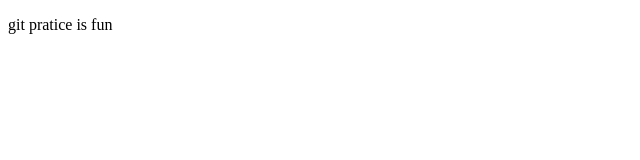
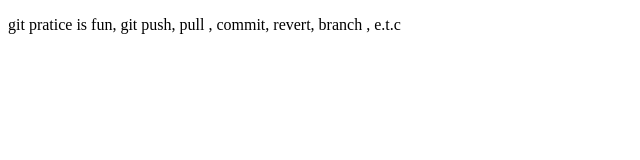
Before and after one commit to 16navigabraham/gitpratice, a plain HTML site: page test.html in a window 1280 px wide. Shown: the whole page, without its empty margins (0-640 px from the left). Drawn offline with Linux system fonts and the light colour scheme.

Commit message:
Update test.html
updated test.html

Co-Authored-By: Qasim Rokeeb <117784021+Qasim-Rokeeb@users.noreply.github.com>

```diff
--- a/test.html
+++ b/test.html
@@ -5,6 +5,6 @@
     <title>git praticev</title>
 </head>
 <body>
-    <p>git pratice is fun</p>
+    <p>git pratice is fun, git push, pull , commit, revert, branch , e.t.c </p>
 </body>
 </html>
```
